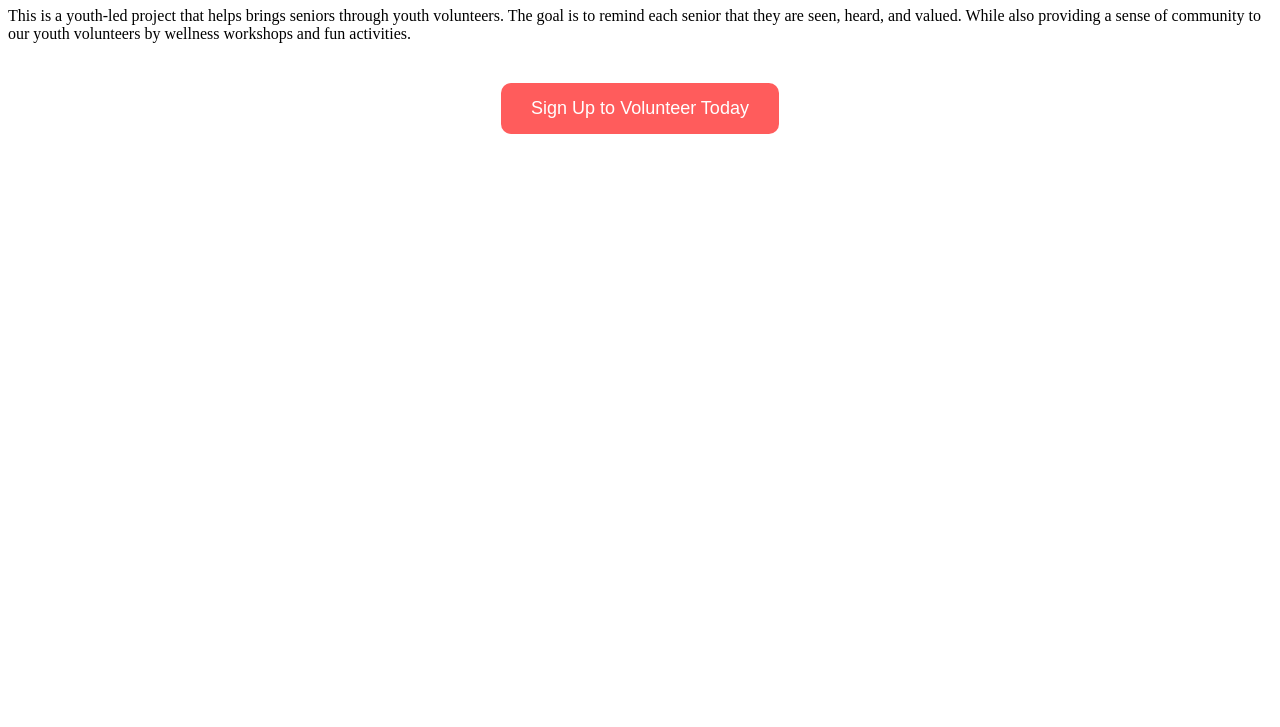
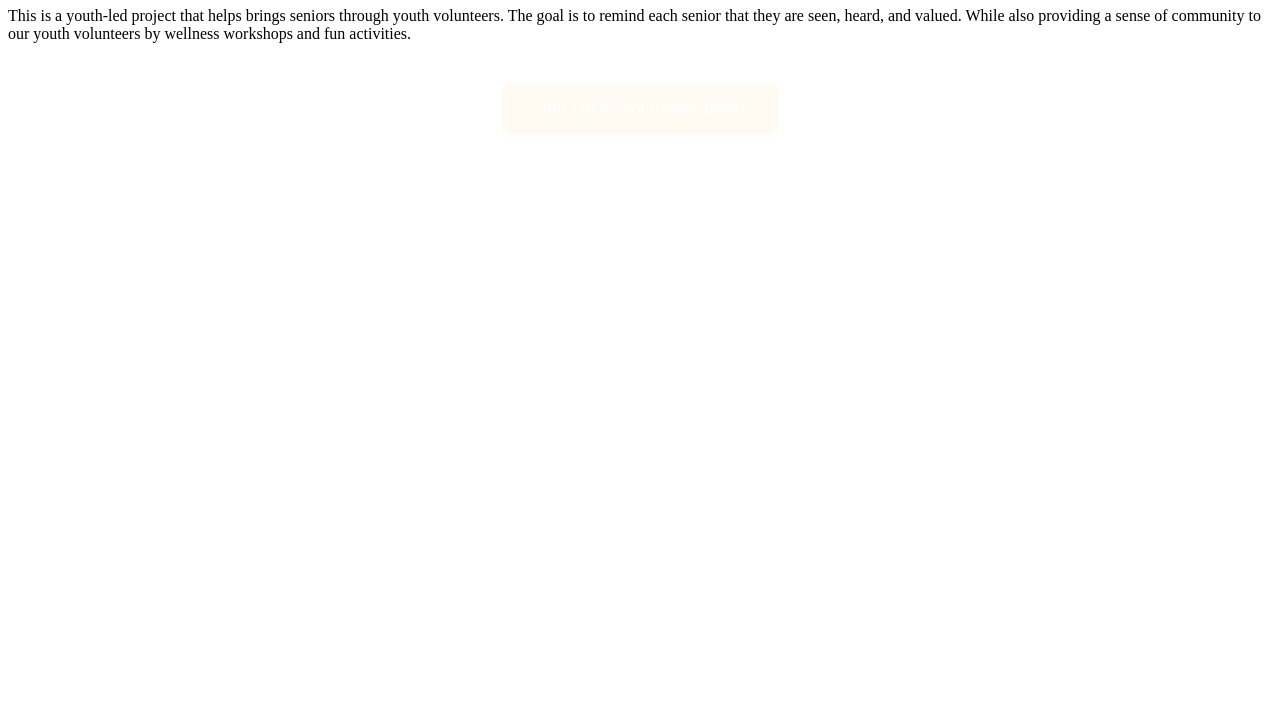
Before and after one commit to salinanguyen/befriend-a-senior, a plain HTML site: page index.html in a window 1280 px wide. Shown: the part 73-800 px from the top of the page. Drawn offline with Linux system fonts and the light colour scheme.

Commit message:
Update index.html

```diff
--- a/index.html
+++ b/index.html
@@ -13,7 +13,7 @@
 <div style="text-align:center; margin: 40px 0;">
   <a href="https://forms.gle/anYq1wdv6ZWmFgdr6" target="_blank">
     <button style="
-      background-color: #ff5c5c;
+      background-color: #fffaf2;
       color: white;
       border: none;
       padding: 15px 30px;
```
